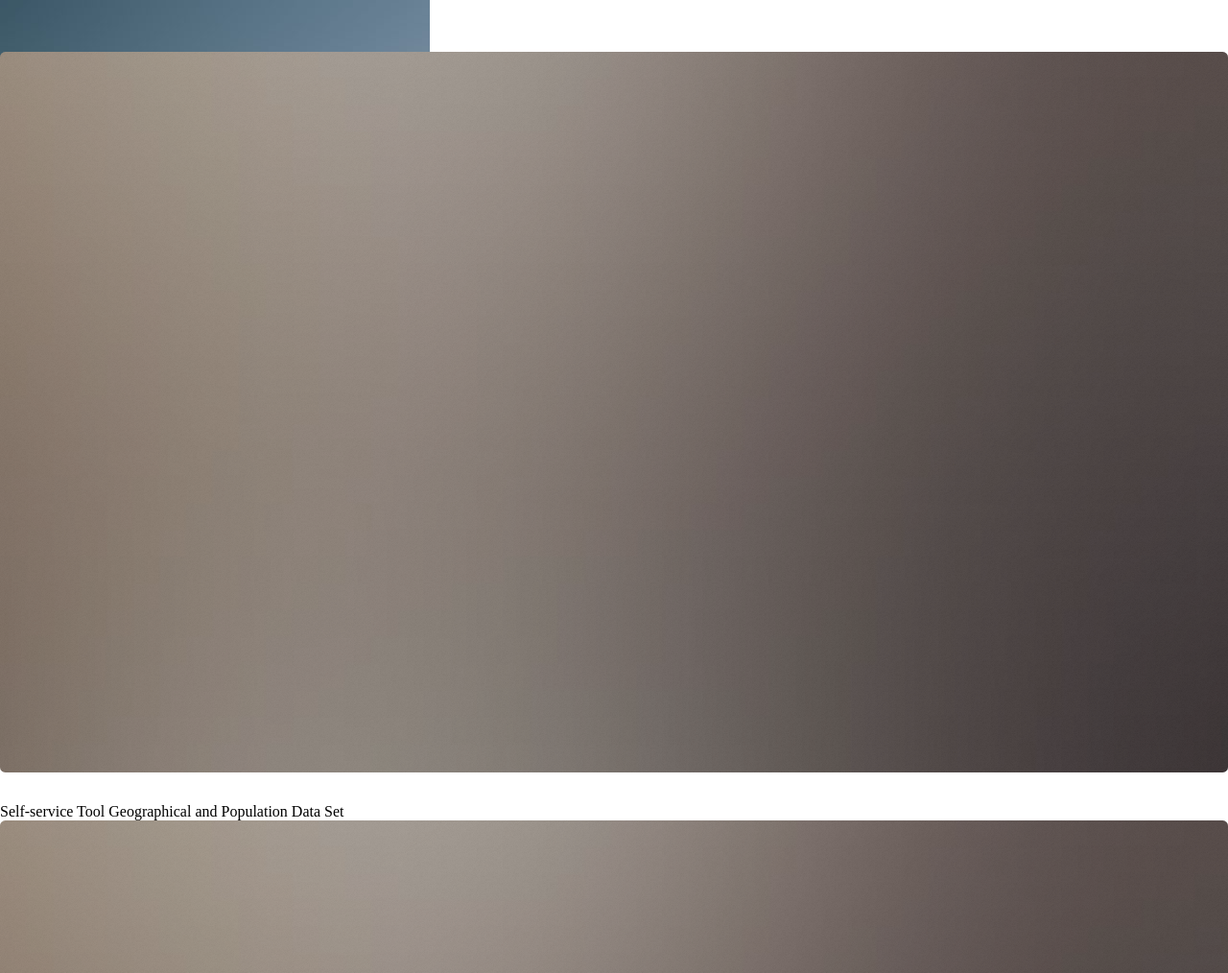
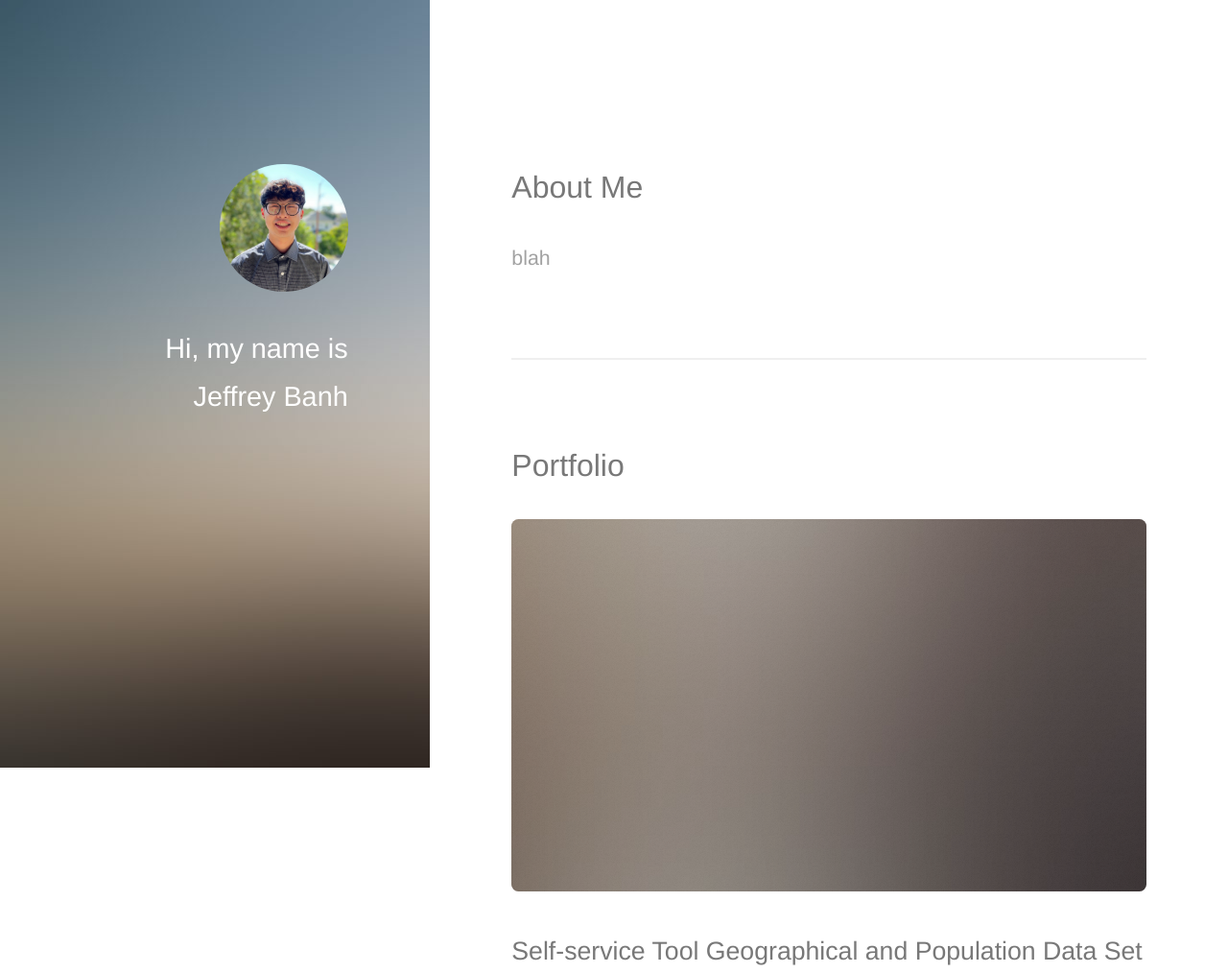
Before and after one commit to JeffreyBanh/Week_Two_Challenge, a plain HTML site: page index.html in a window 1280 px wide. Shown: the top 1014 px of the page at 96% size. Drawn offline with Linux system fonts and the light colour scheme; files whose address does not match are found by name.

Commit message:
work on main and header h tag css

```diff
--- a/assets/css/style.css
+++ b/assets/css/style.css
@@ -1,3 +1,4 @@
+
 * {
     box-sizing: border-box;
     margin: 0;
@@ -25,6 +26,69 @@
   article, aside, details, figcaption, figure,
   footer, header, hgroup, menu, nav, section {
     display: block;}
+
+  body{
+    line-height:1;
+  }
+
+  body{
+    -webkit-text-size-adjust: none;
+  }
+
+  /* html */
+
+  html{
+    box-sizing:border-box;
+  }
+
+  *, *:before, *:after {
+		box-sizing: inherit;
+	}
+
+	body {
+		background: #fff;
+	}
+
+  body.is-preload *, body.is-preload *:before, body.is-preload *:after {
+    -moz-animation: none !important;
+    -webkit-animation: none !important;
+    -ms-animation: none !important;
+    animation: none !important;
+    -moz-transition: none !important;
+    -webkit-transition: none !important;
+    -ms-transition: none !important;
+    transition: none !important;
+  }
+
+  body, input, select, textarea {
+    color: #a2a2a2;
+    font-family: "Source Sans Pro", Helvetica, sans-serif;
+    font-size: 16pt;
+    font-weight: 400;
+    line-height: 1.75em;
+  }
+
+  h1,h2,h3{
+    color: #787878;
+    font-weight: 400;
+    line-height:1em;
+    margin:0 0 1em 0;
+  }
+
+  h1{
+    font-size: 2em;
+    line-height: 1.5em;
+  }
+
+  h2{
+    font-size: 1.5em;
+    line-height:1.5em;
+  }
+
+  h3{
+    font-size:1.25em;
+    line-height: 1.5em;
+  }
 
 
   /* Header */
@@ -267,3 +331,25 @@
 				top: 0;
 				width: 1em;
 			}
+
+
+/* Main */
+
+#main {
+  margin-left: 35%;
+  max-width: 54em;
+  padding: 8em 4em 4em 4em;
+  width: calc(100% - 35%);
+}
+
+  #main > section {
+    border-top: solid 2px #efefef;
+    margin: 4em 0 0 0;
+    padding: 4em 0 0 0;
+  }
+
+    #main > section:first-child {
+      border-top: 0;
+      margin-top: 0;
+      padding-top: 0;
+    }
--- a/index.html
+++ b/index.html
@@ -17,9 +17,9 @@
     </header>
 
     <main>
-
+        <div id = "main">
         <section id = "First">
-            <header>
+            <header class = "major">
                 <h2>About Me</h2>
                 <p>blah</p>
             </header>
@@ -27,7 +27,7 @@
 
         <section id = "Second">
             <h2>Portfolio</h2>
-            <article class = "row">
+            <div class = "row">
                 <article>
                     <a href="images/fulls/01.jpg" class="image fit thumb"><img src="images/thumbs/01.jpg" alt="" /></a>
                     <h3>Self-service Tool Geographical and Population Data Set</h3>
@@ -52,7 +52,7 @@
                     <a href="images/fulls/01.jpg" class="image fit thumb"><img src="images/thumbs/01.jpg" alt="" /></a>
                     <h3>Placeholder</h3>
                 </article>
-            </article>
+            </div>
             <ul class = "Action">
                 <li><a href="#" class= "button">Resume</a></li>
             </ul>
@@ -92,6 +92,7 @@
                     </ul>
                 </div>
             </div>
+        </div>
         </section>
 
         <footer id = footer>
```
